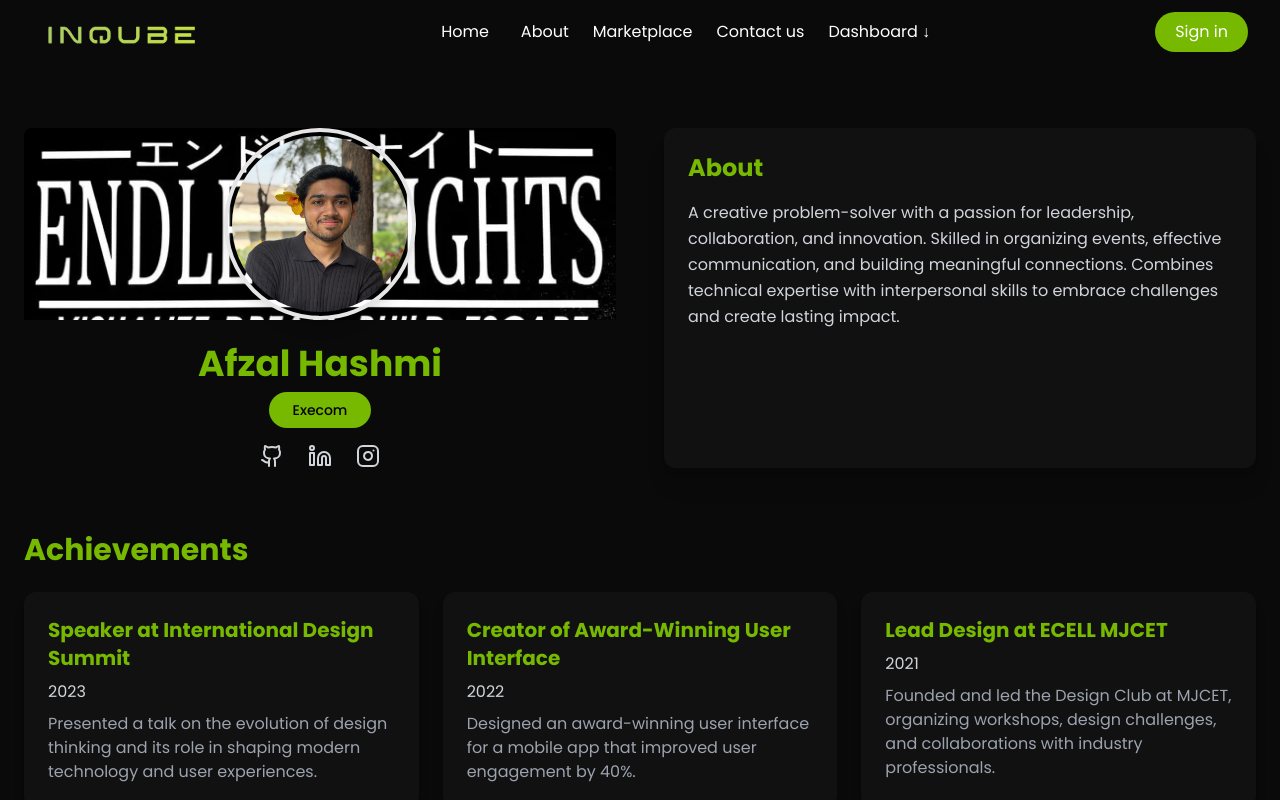
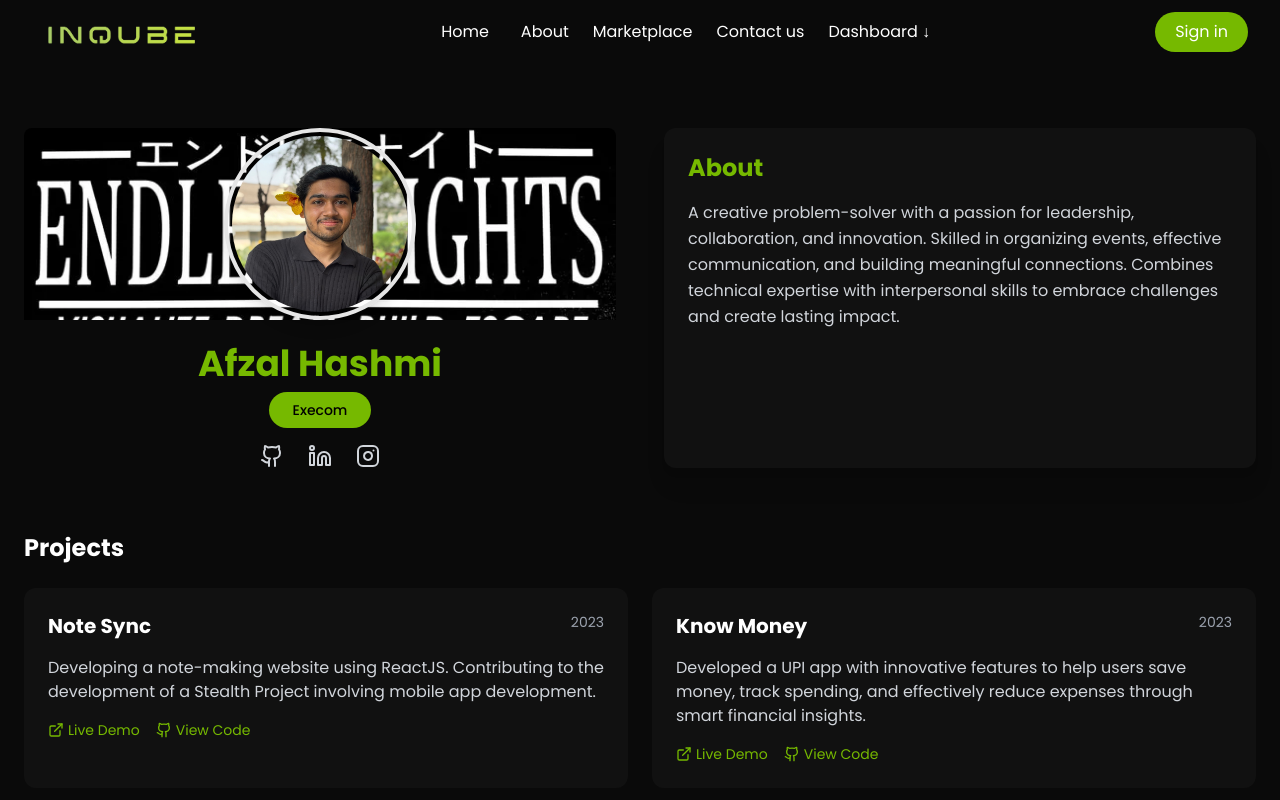
Before and after one commit to Adnan-The-Coder/Inqube-hack-rev, a Next.js app: page /profile in a window 1280 px wide. Shown: the top 800 px of the page. Built offline with nearby package versions, Linux system fonts and the light colour scheme.

Commit message:
projects add on

```diff
--- a/app/profile/page.tsx
+++ b/app/profile/page.tsx
@@ -4,6 +4,7 @@ import React, { useState, useEffect } from "react";
 import { Github, Linkedin, Instagram, Mail } from "lucide-react";
 import Header from "@/components/Header";
 import afzal from "@/app/team/afzal.jpg";
+import { ExternalLink } from "lucide-react";
 import profileBanner from "@/app/team/profile-banner.webp";
 import Image from "next/image";
 import Link from "next/link";
@@ -21,6 +22,7 @@ function App() {
     window.addEventListener("scroll", handleScroll);
     return () => window.removeEventListener("scroll", handleScroll);
   }, []);
+
 
   return (
     <div className="min-h-screen bg-[#0A0A0A] text-white">
@@ -65,6 +67,21 @@ function App() {
             <p className="text-gray-300 leading-relaxed">
               A creative problem-solver with a passion for leadership, collaboration, and innovation. Skilled in organizing events, effective communication, and building meaningful connections. Combines technical expertise with interpersonal skills to embrace challenges and create lasting impact.
             </p>
+          </div>
+        </section>
+        <section className="mb-16">
+          <h2 className="text-2xl font-bold mb-6">Projects</h2>
+          <div className="grid md:grid-cols-2 gap-6">
+            <ProjectCard
+              title="Note Sync"
+              description="Developing a note-making website using ReactJS. Contributing to the development of a Stealth Project involving mobile app development."
+              year="2023"
+            />
+            <ProjectCard
+              title="Know Money"
+              description="Developed a UPI app with innovative features to help users save money, track spending, and effectively reduce expenses through smart financial insights."
+              year="2023"
+            />
           </div>
         </section>
         <section className="mb-16">
@@ -204,5 +221,32 @@ const CertificationCard = ({ title, issuer, year }: { title: string, issuer: str
     <p className="text-gray-300 mt-2">{year}</p>
   </div>
 );
+const ProjectCard = ({
+  title,
+  description,
+  year,
+}: {
+  title: string;
+  description: string;
+  year: string;
+}) => (
+  <div className="bg-[#111111] rounded-xl p-6 hover:bg-[#1A1A1A]">
+    <div className="flex justify-between items-start mb-4">
+      <h3 className="text-xl font-bold">{title}</h3>
+      <span className="text-sm text-gray-400">{year}</span>
+    </div>
+    <p className="text-gray-300 mb-4">{description}</p>
+    <div className="flex space-x-4">
+      <button className="text-sm text-[#76b900] hover:underline flex items-center">
+        <ExternalLink className="w-4 h-4 mr-1" />
+        Live Demo
+      </button>
+      <button className="text-sm text-[#76b900] hover:underline flex items-center">
+        <Github className="w-4 h-4 mr-1" />
+        View Code
+      </button>
+    </div>
+  </div>
+);
 
 export default App;
```
